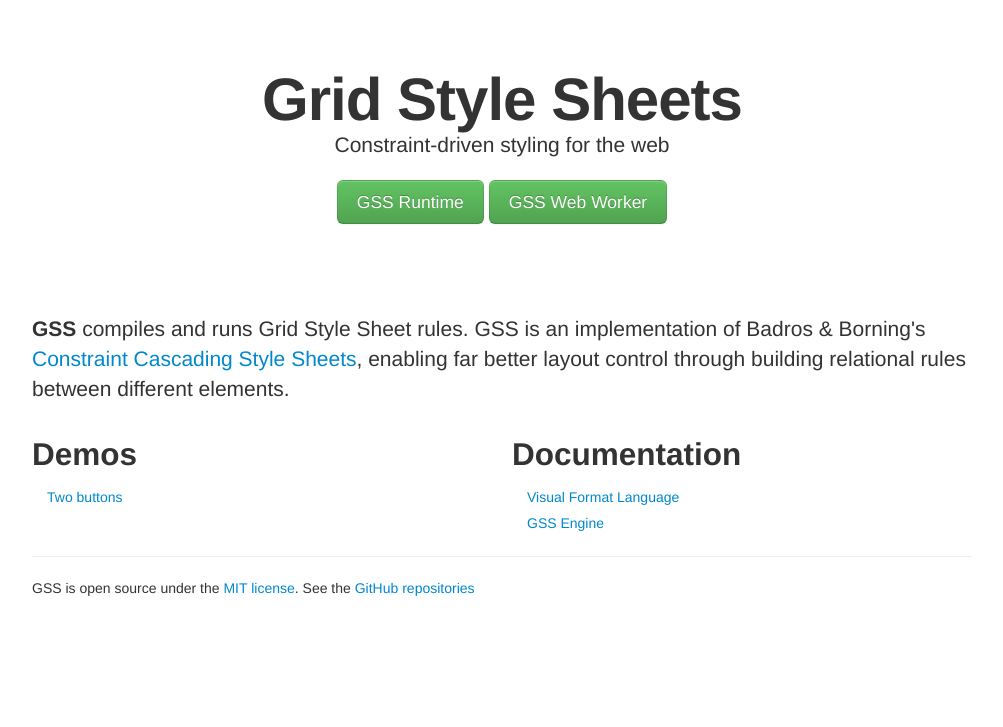
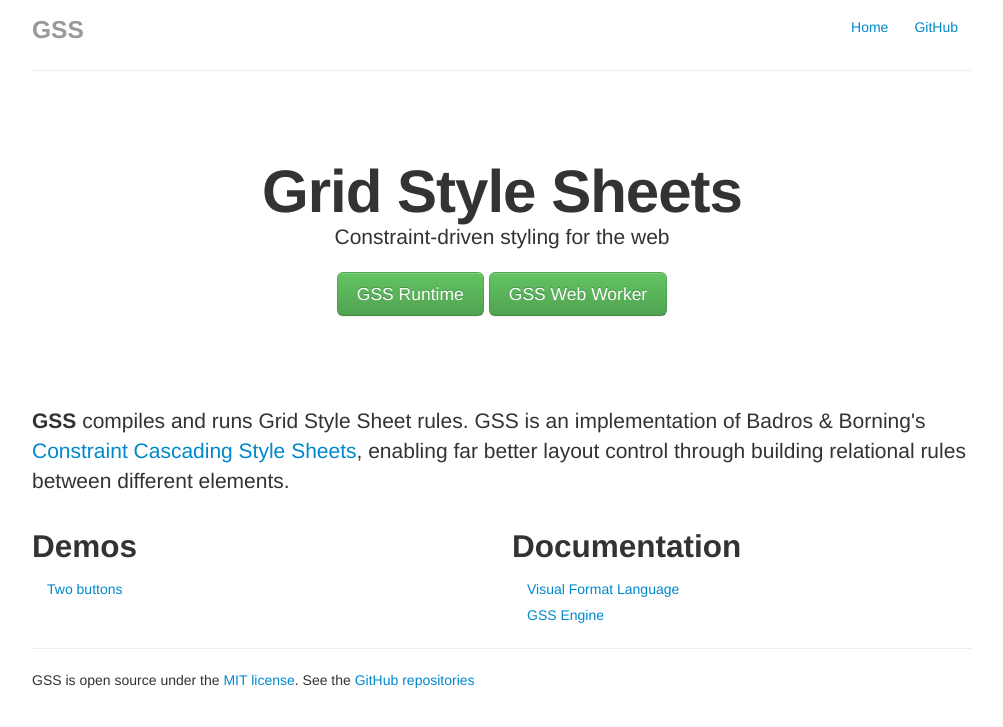
Before and after one commit to gss/gss, a Jekyll site: the page built from index.html, in a window 1280 px wide. Shown: the top 727 px of the page, without its empty margins (138-1141 px from the left). Built offline with Jekyll 4.4.1, drawn with Linux system fonts in a browser that asks for light colours; Markdown is read by kramdown in place of the engine named in the settings.

Commit message:
Basic site navigation

```diff
--- a/_config.yml
+++ b/_config.yml
@@ -1,3 +1,4 @@
+title: GSS
 permalink: /:categories/:title/
 markdown: redcarpet
 exclude:
--- /dev/null
+++ b/_includes/header.html
@@ -0,0 +1,8 @@
+  <div class="masthead">
+    <ul class="nav nav-pills pull-right">
+      <li><a href="/">Home</a></li>
+      <li><a href="https://github.com/the-gss">GitHub</a></li>
+    </ul>
+    <h3 class="muted">{{ site.title }}</h3>
+  </div>
+  <hr>
--- a/_layouts/default.html
+++ b/_layouts/default.html
@@ -2,7 +2,7 @@
 <html>
   <head>
     <meta charset="utf-8">
-    <title>GSS - {{ page.title }}</title>
+    <title>{{ site.title}} - {{ page.title }}</title>
     <link rel="stylesheet" href="/style/css/bootstrap.css">
     {% for script in page.scripts %}
     <script src="{{ script }}"></script>{% endfor %}
--- a/_layouts/demo.html
+++ b/_layouts/demo.html
@@ -4,6 +4,7 @@ scripts:
 layout: default
 ---
 <div class="container">
+  {% include header.html %}
   <h1>{{ page.title }}</h1>
   <p class="lead">{{ page.intro }}</p>
   <div class="well" id="demo" style="min-height: 100px;">
--- a/_layouts/doc.html
+++ b/_layouts/doc.html
@@ -9,6 +9,7 @@ style: |
   }
 ---
 <div class="container-fluid">
+  {% include header.html %}
   <div class="row-fluid">
     <div class="span3">
       <div class="well sidebar-nav">
--- a/index.html
+++ b/index.html
@@ -8,6 +8,7 @@ style: |
   }
 ---
 <div class="container">
+  {% include header.html %}
   <div class="hero-unit">
     <h1>Grid Style Sheets</h1>
     <p class="lead">Constraint-driven styling for the web</p>
```
